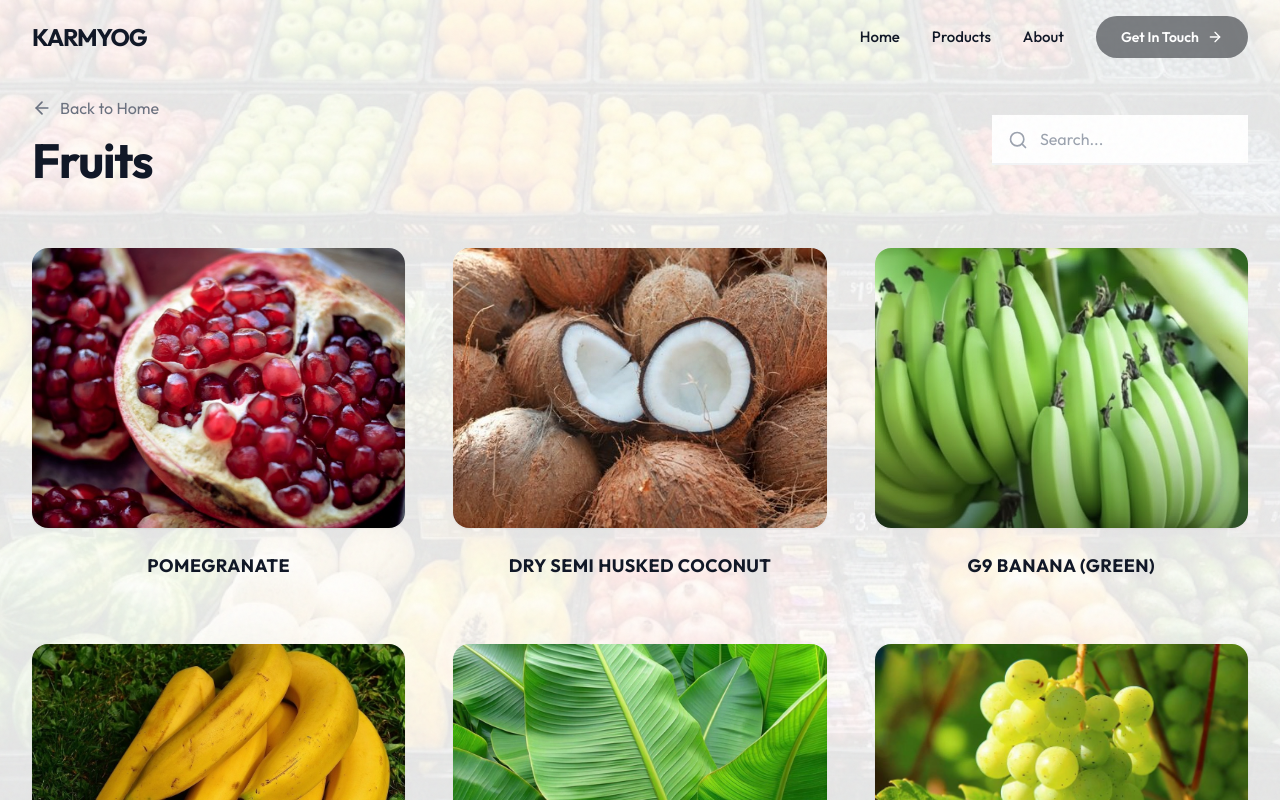
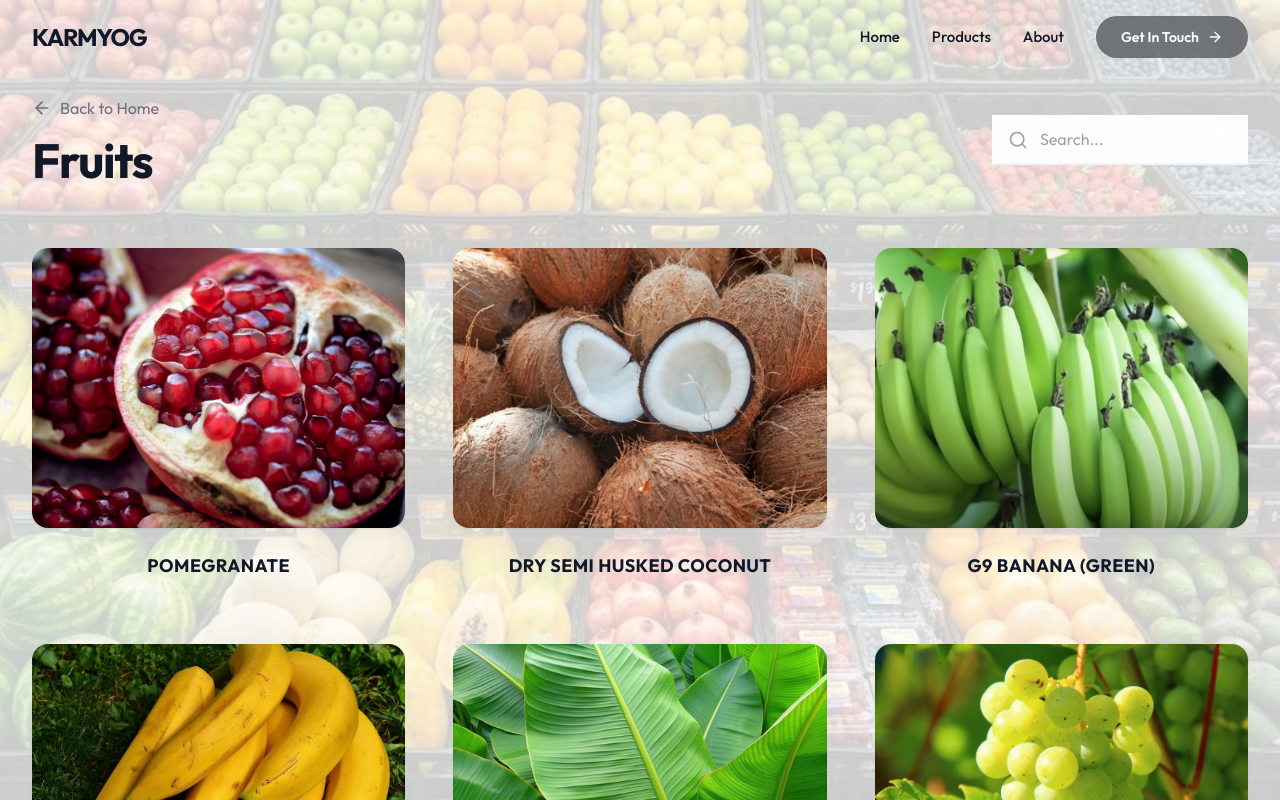
Before and after one commit to Boogiepop004/karmyog_export, a React (Vite) app: page /products/fruits in a window 1280 px wide. Shown: the top 800 px of the page. Built offline with nearby package versions, Linux system fonts and the light colour scheme.

Commit message:
Update: Increase Fruits background opacity to 20%

```diff
--- a/src/pages/Fruits.jsx
+++ b/src/pages/Fruits.jsx
@@ -31,7 +31,7 @@ const Fruits = () => {
     return (
         <div className="pt-24 pb-16 min-h-screen relative">
             {/* Background Image specific for Fruits page */}
-            <div className="fixed inset-0 z-0 opacity-10 pointer-events-none">
+            <div className="fixed inset-0 z-0 opacity-20 pointer-events-none">
                 <img
                     src="/images/fruits_bg_test.jpg"
                     alt=""
```
